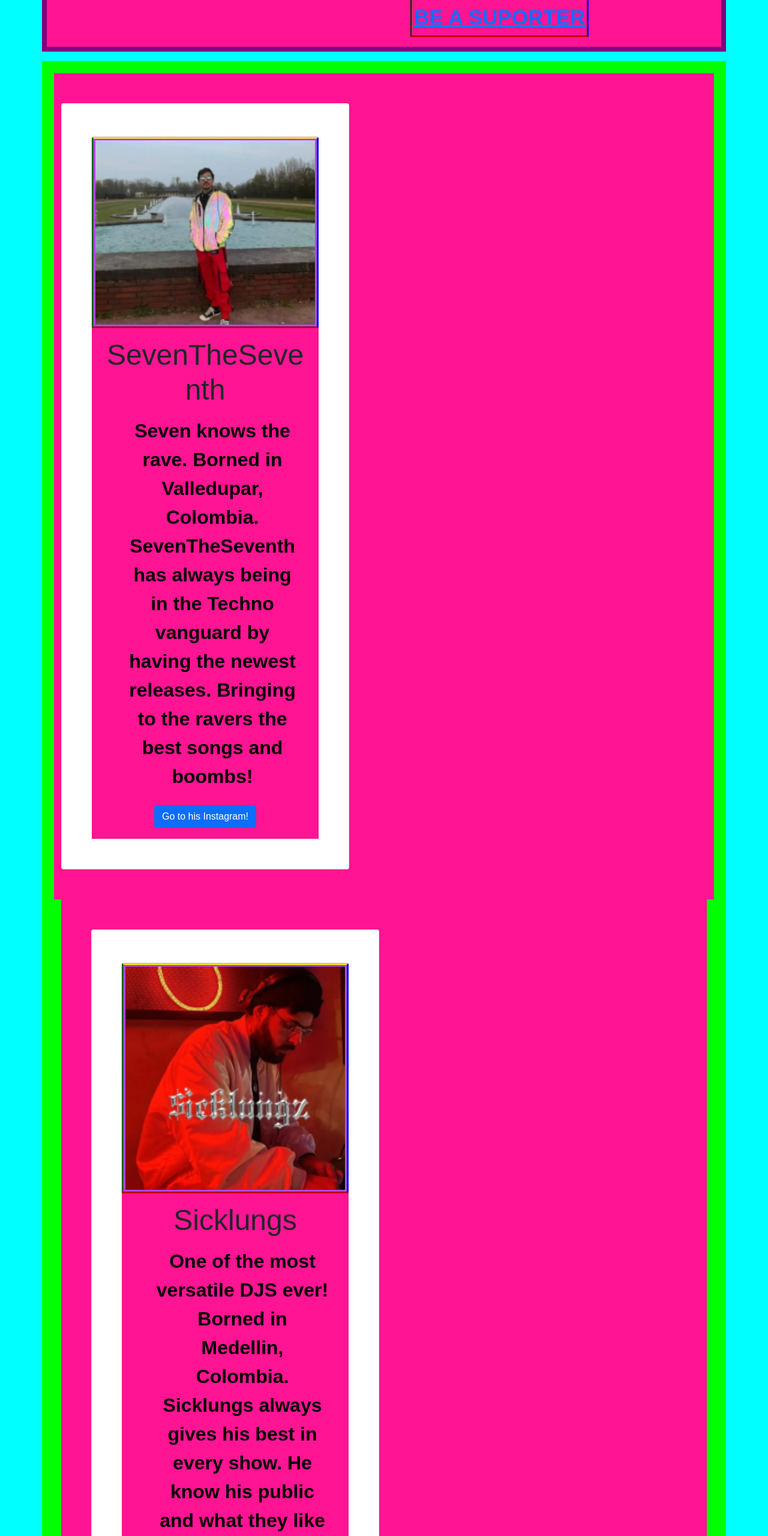
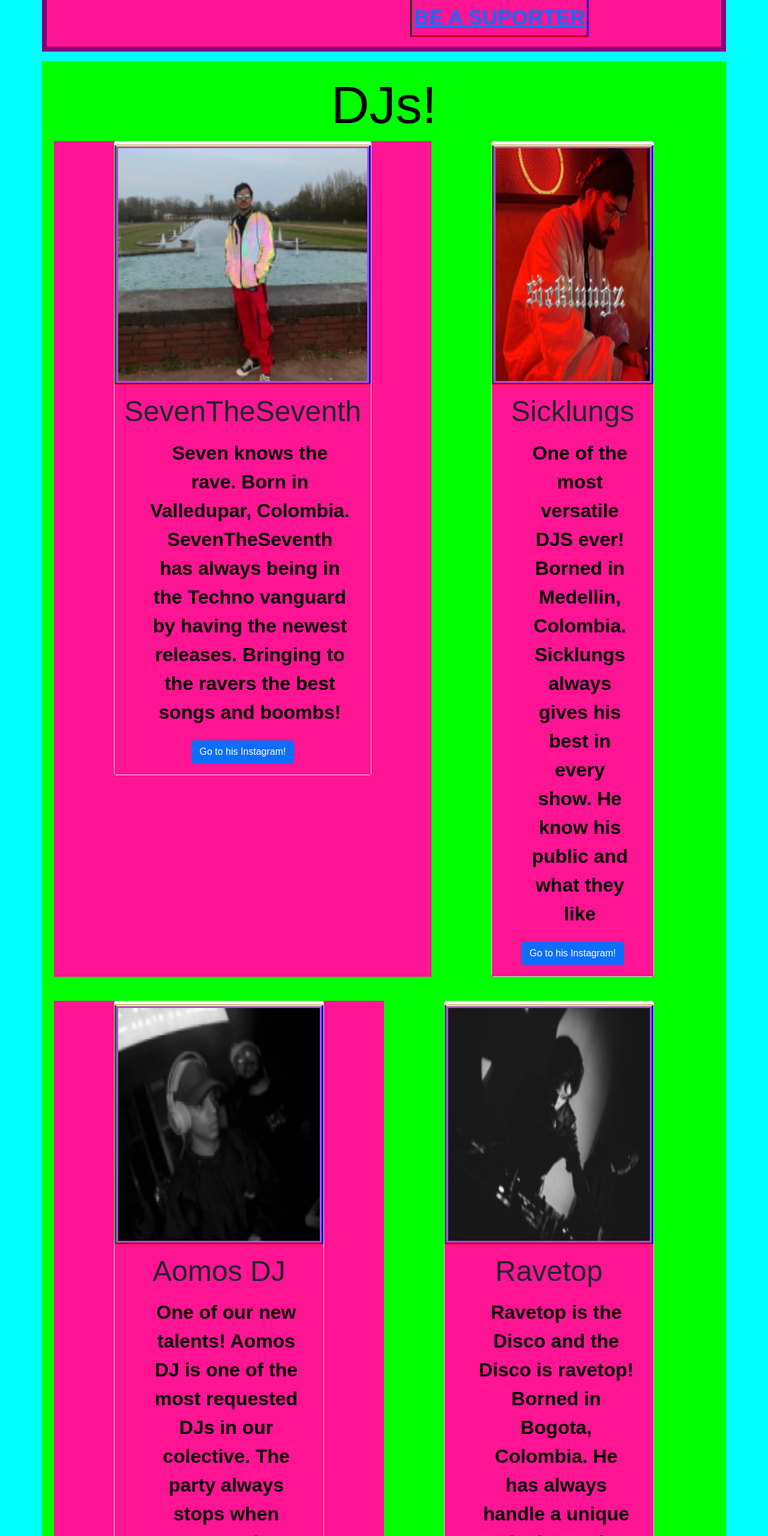
Before and after one commit to carlosperezn/hypeclubpage, a plain HTML site: page pages/djs.html in a window 1280 px wide. Shown: the part 180-2740 px from the top of the page at 60% size. Drawn offline with nearby package versions, Linux system fonts and the light colour scheme; a web font is replaced by a local one.

Commit message:
se corrige padding en divs y videos

```diff
--- a/css/estilo.css
+++ b/css/estilo.css
@@ -93,6 +93,11 @@ h2 {
   transition: 1s transform linear;
 }
 
+.dj_title {
+  color: black;
+  font-size: calc(3rem + 5vh);
+}
+
 .titulos{
   font-size: calc(1.5rem + 3vh);
 }
@@ -115,9 +120,11 @@ main {
 
 div {
   background-color: deeppink;
-  padding: 50px;
 }
 
+.card-container {
+  padding: 0 100px;
+}
 .main_contact {
   background-color: lime;
 }
@@ -144,10 +151,16 @@ ul {
 
   height: 22vh;
   width: 17vw;
+  margin-top: 3vh;
+  margin-bottom: 4vh;
+  justify-content: center;
 }
 .video_aboutus{
   height: 22vh;
   width: 17vw;
+  margin-top: 3vh;
+  margin-bottom: 4vh;
+  justify-content: center;
 }
 .texto_trasparente1 {
   background-image: linear-gradient(
@@ -170,6 +183,11 @@ ul {
   color: cyan;
   font-size: calc(1.5rem + 3vh);
 }
+
+.card-img-top {
+  height: 400px;
+}
+
 .animacion {
   position: relative;
   background-color: red;
--- a/pages/djs.html
+++ b/pages/djs.html
@@ -29,8 +29,9 @@
       </nav>
     </header>
     <main class="row">
-      <div class="col">
-        <div class="card" style="width: 30rem">
+      <h1 class="dj_title">DJs!</h1>
+      <div class="col card-container">
+        <div class="card" style="width: auto">
           <img
             src="../images/Seven.png"
             class="card-img-top"
@@ -39,7 +40,7 @@
           <div class="card-body">
             <h5 class="card-title titulos">SevenTheSeventh</h5>
             <p class="card-text">
-              Seven knows the rave. Borned in Valledupar, Colombia.
+              Seven knows the rave. Born in Valledupar, Colombia.
               SevenTheSeventh has always being in the Techno vanguard by having
               the newest releases. Bringing to the ravers the best songs and
               boombs!
@@ -52,9 +53,9 @@
           </div>
         </div>
       </div>
-      <section class="col">
-        <div>
-          <div class="card" style="width: 30rem">
+      <section class="col card-container">
+        <div class="col" style="height: 100%">
+          <div class="card">
             <img
               src="../images/sicklungs.png"
               class="card-img-top"
@@ -78,8 +79,8 @@
       </section>
     </main>
     <main class="row">
-      <div class="col">
-        <div class="card" style="width: 30rem">
+      <div class="col card-container">
+        <div class="card" style="width: auto">
           <img
             src="../images/aomos.png"
             class="card-img-top"
@@ -100,9 +101,9 @@
           </div>
         </div>
       </div>
-      <section class="col">
+      <section class="col card-container">
         <div>
-          <div class="card" style="width: 30rem">
+          <div class="card" style="width: auto">
             <img
               src="../images/ravetop.png"
               class="card-img-top"
```
